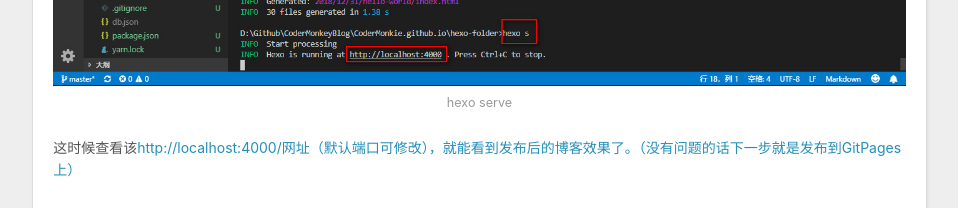
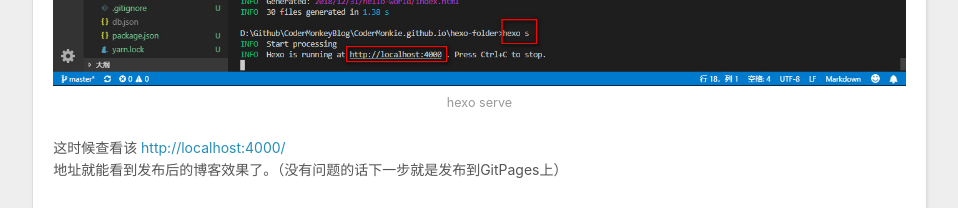
Before and after one commit to CoderMonkie/CoderMonkie.github.io, a plain HTML site: page 2018/12/31/hexoBlogGitPages/index.html in a window 1280 px wide. Shown: the part 4860-5068 px from the top of the page, without its empty margins (8-966 px from the left). Drawn offline with nearby package versions, Linux system fonts and the light colour scheme.

Commit message:
Site updated: 2019-01-01 02:51:05

```diff
--- a/2018/12/31/hexoBlogGitPages/index.html
+++ b/2018/12/31/hexoBlogGitPages/index.html
@@ -25,7 +25,7 @@
 <meta property="og:image" content="https://codermonkie.github.io/2018/12/31/hexoBlogGitPages/2019-01-01_020856.jpg">
 <meta property="og:image" content="https://codermonkie.github.io/2018/12/31/hexoBlogGitPages/2019-01-01_020909.jpg">
 <meta property="og:image" content="https://codermonkie.github.io/2018/12/31/hexoBlogGitPages/2019-01-01_020934.jpg">
-<meta property="og:updated_time" content="2018-12-31T18:47:55.926Z">
+<meta property="og:updated_time" content="2018-12-31T18:50:25.819Z">
 <meta name="twitter:card" content="summary">
 <meta name="twitter:title" content="用hexo建立自己的GitPages博客">
 <meta name="twitter:description" content="Preparation GitHub注册账号（本例中CoderMonkie） Nodejs安装（本例中Win64环境） 编辑工具（本文使用Visual Studio Code）  1. Create a repository on GitHub在注册好的GitHub网站，点New，创建新的Repository。填写Reposition名即网站名，格式为[你的用户名].github.io，如：Cod">
@@ -131,7 +131,7 @@
 <p><img src="/2018/12/31/hexoBlogGitPages/2018-12-31_233018.jpg" alt="hexo generate"></p>
 <p>再用serve命令，启动localhost<br><figure class="highlight bat"><table><tr><td class="gutter"><pre><span class="line">1</span><br></pre></td><td class="code"><pre><span class="line">hexo s</span><br></pre></td></tr></table></figure></p>
 <p><img src="/2018/12/31/hexoBlogGitPages/2018-12-31_233114.jpg" alt="hexo serve"></p>
-<p>这时候查看该<a href="http://localhost:4000/网址（默认端口可修改），就能看到发布后的博客效果了。（没有问题的话下一步就是发布到GitPages上）" target="_blank" rel="noopener">http://localhost:4000/网址（默认端口可修改），就能看到发布后的博客效果了。（没有问题的话下一步就是发布到GitPages上）</a></p>
+<p>这时候查看该 <a href="http://localhost:4000/" target="_blank" rel="noopener">http://localhost:4000/</a><br>地址就能看到发布后的博客效果了。（没有问题的话下一步就是发布到GitPages上）</p>
 <h1 id="5-部署到GitPages上"><a href="#5-部署到GitPages上" class="headerlink" title="5. 部署到GitPages上"></a>5. 部署到GitPages上</h1><p>安装 hexo-deployer-git<br><figure class="highlight bat"><table><tr><td class="gutter"><pre><span class="line">1</span><br></pre></td><td class="code"><pre><span class="line">npm install hexo-deployer-git --save</span><br></pre></td></tr></table></figure></p>
 <p>如果配置没有改好的话，此时修改配置文件[_config.yml]<br><figure class="highlight plain"><table><tr><td class="gutter"><pre><span class="line">1</span><br><span class="line">2</span><br><span class="line">3</span><br><span class="line">4</span><br></pre></td><td class="code"><pre><span class="line">deploy:</span><br><span class="line">  type: git</span><br><span class="line">  repo: git@github.com:CoderMonkie/CoderMonkie.github.io.git</span><br><span class="line">  branch: master</span><br></pre></td></tr></table></figure></p>
 <p>配置好之后，clean命令清除站点文件，deploy命令重新生成站点文件并推送到github指定的库上<br><figure class="highlight bat"><table><tr><td class="gutter"><pre><span class="line">1</span><br><span class="line">2</span><br></pre></td><td class="code"><pre><span class="line">hexo clean</span><br><span class="line">hexo deploy</span><br></pre></td></tr></table></figure></p>
```
